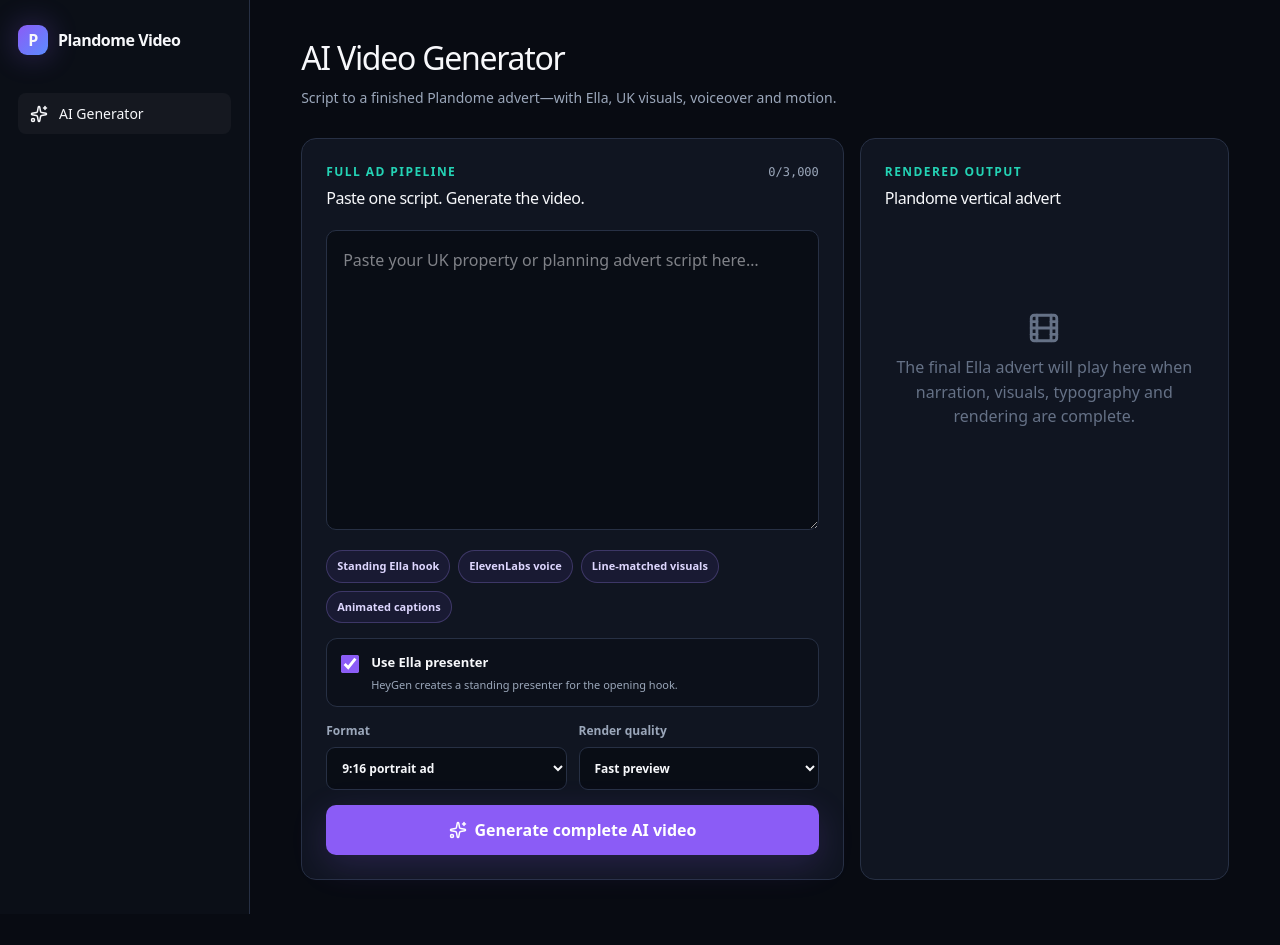
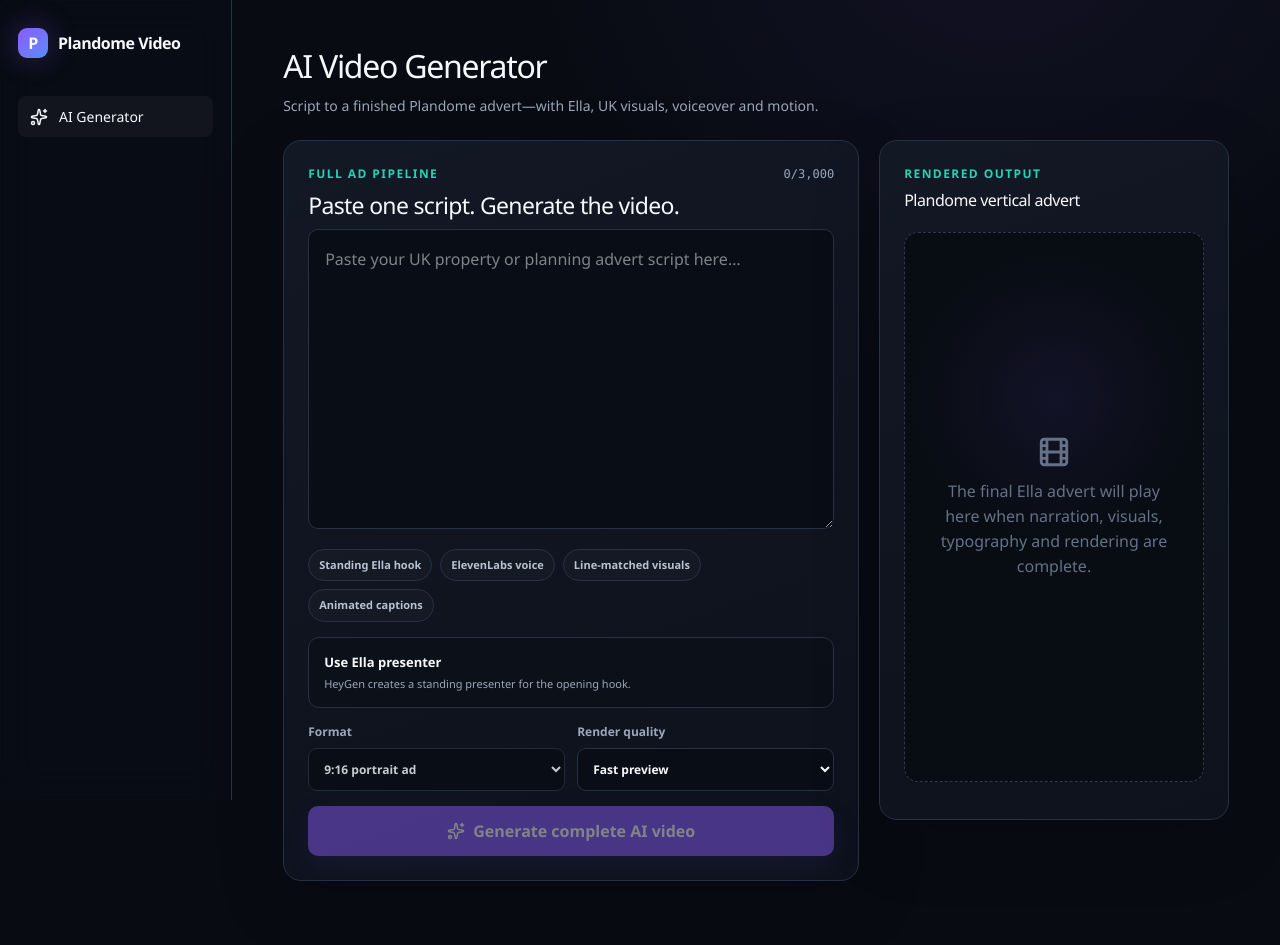
Before and after one commit to propertieswbm-crypto/plandome-ai-video, a Next.js app in the folder apps/web/: page /ai-video in a window 1280 px wide. Before the commit the page ends 914 px from the top, so only its background shows below. Built offline with nearby package versions, Linux system fonts and the light colour scheme.

Commit message:
Polish production video studio UI

```diff
--- a/apps/web/app/globals.css
+++ b/apps/web/app/globals.css
@@ -1,6 +1,8 @@
 @import "tailwindcss";
 
 :root {
+  --font-sans: "Segoe UI", Inter, ui-sans-serif, system-ui, sans-serif;
+  --font-mono: "Cascadia Code", "SFMono-Regular", Consolas, ui-monospace, monospace;
   --background: #080b12;
   --surface: #101521;
   --surface-raised: #171d2b;
@@ -145,3 +147,67 @@ button, input { font: inherit; }
   .app-main { padding: 24px 18px; }
   .app-header { align-items: flex-start; }
 }
+
+/* Production video studio */
+.app-shell { grid-template-columns: 232px minmax(0, 1fr); background: radial-gradient(circle at 78% -12%, #8b5cf615, transparent 34%), var(--background); }
+.sidebar { position: sticky; top: 0; height: 100vh; display: flex; flex-direction: column; padding: 28px 18px 20px; background: #090d15e8; backdrop-filter: blur(18px); }
+.studio-brand { gap: 12px; }
+.studio-brand .brand-mark { width: 36px; height: 36px; }
+.studio-brand > span:last-child { display: grid; gap: 1px; }
+.studio-brand small { color: #68758a; font-size: 8px; letter-spacing: .18em; }
+.sidebar-health { margin-top: auto; padding: 13px; display: flex; align-items: center; gap: 10px; border: 1px solid var(--border); border-radius: 12px; background: #ffffff05; }
+.sidebar-health > span, .generator-status span { width: 8px; height: 8px; flex: 0 0 auto; border-radius: 50%; background: #34d399; box-shadow: 0 0 12px #34d399aa; }
+.sidebar-health div { display: grid; gap: 3px; }
+.sidebar-health strong { font-size: 11px; }
+.sidebar-health small { color: var(--muted); font-size: 10px; }
+.app-main { width: 100%; max-width: 1480px; margin: 0 auto; padding: 42px clamp(24px, 4vw, 64px) 64px; }
+.generator-header { display: flex; align-items: flex-end; justify-content: space-between; gap: 30px; padding-bottom: 30px; border-bottom: 1px solid var(--border); }
+.generator-header h1 { margin: 12px 0 8px; font-size: clamp(32px, 4vw, 48px); line-height: 1; letter-spacing: -.055em; }
+.generator-header p { max-width: 720px; margin: 0; color: var(--muted); font-size: 15px; line-height: 1.55; }
+.generator-status { display: flex; align-items: center; gap: 8px; color: #a7f3d0; font-size: 11px; font-weight: 700; letter-spacing: .06em; text-transform: uppercase; }
+.generator-runtime { min-width: 126px; padding: 13px 15px; display: grid; gap: 2px; border: 1px solid var(--border); border-radius: 12px; background: #ffffff05; text-align: right; }
+.generator-runtime span { color: var(--muted); font-size: 10px; text-transform: uppercase; letter-spacing: .09em; }
+.generator-runtime strong { font-family: var(--font-mono); font-size: 18px; }
+.video-studio-grid { margin-top: 24px; grid-template-columns: minmax(0, 1.12fr) minmax(340px, .68fr); gap: 20px; align-items: start; }
+.studio-panel { border-radius: 18px; background: linear-gradient(160deg, #121824, #0d121c); box-shadow: 0 22px 70px #00000028; }
+.studio-panel-heading h2, .preview-heading h2 { margin: 5px 0 6px; font-size: 23px; }
+.panel-description { margin: 0 0 20px; color: var(--muted); font-size: 13px; }
+.script-field { overflow: hidden; border: 1px solid var(--border); border-radius: 13px; background: #080c13; transition: .18s ease; }
+.script-field:focus-within { border-color: #8b5cf6bb; box-shadow: 0 0 0 3px #8b5cf61f; }
+.script-field .script-input { min-height: 270px; border: 0; border-radius: 0; box-shadow: none; background: transparent; font-size: 15px; }
+.script-hint { padding: 11px 14px; display: flex; align-items: center; gap: 7px; color: #7f8ca1; border-top: 1px solid #1d2636; font-size: 11px; }
+.pipeline-summary span { display: inline-flex; align-items: center; gap: 5px; border-color: #273044; color: #b8c2d2; background: #ffffff05; }
+.pipeline-summary span svg { color: var(--accent); }
+.avatar-toggle { position: relative; align-items: center; padding: 15px; transition: .18s ease; }
+.avatar-toggle-active { border-color: #8b5cf666; background: #8b5cf60e; }
+.avatar-toggle > input { position: absolute; opacity: 0; pointer-events: none; }
+.option-icon { width: 38px; height: 38px; display: grid !important; place-items: center; border-radius: 10px; color: #c4b5fd; background: #8b5cf61c; }
+.avatar-toggle > span:nth-of-type(2) { flex: 1; }
+.toggle-switch { width: 38px; height: 22px; display: block !important; padding: 2px; border-radius: 99px; background: #30394a; transition: .18s ease; }
+.toggle-switch::after { content: ""; width: 18px; height: 18px; display: block; border-radius: 50%; background: white; transition: .18s ease; }
+.avatar-toggle-active .toggle-switch { background: var(--primary); }
+.avatar-toggle-active .toggle-switch::after { transform: translateX(16px); }
+.studio-controls select { cursor: pointer; }
+.studio-controls select:disabled { cursor: default; opacity: .8; }
+.video-preview-panel { position: sticky; top: 24px; min-height: 680px; }
+.preview-heading { display: flex; justify-content: space-between; align-items: flex-start; gap: 20px; }
+.format-pill { padding: 6px 9px; border: 1px solid var(--border); border-radius: 7px; color: var(--muted); font-family: var(--font-mono); font-size: 10px; }
+.video-empty { min-height: 550px; padding: 24px; border: 1px dashed #30394a; border-radius: 14px; background: radial-gradient(circle at 50% 30%, #8b5cf616, transparent 35%), #080c13; }
+.video-empty h3 { margin: 7px 0 0; color: var(--text); font-size: 16px; }
+.preview-device { width: 116px; height: 206px; display: flex; flex-direction: column; align-items: center; justify-content: center; gap: 12px; border: 1px solid #3a4660; border-radius: 18px; color: #c4b5fd; background: linear-gradient(145deg, #161d2b, #0b0f17); box-shadow: 0 20px 50px #0008; }
+.preview-device span { color: #6f7b8f; font-family: var(--font-mono); font-size: 8px; }
+.preview-steps { display: flex; flex-wrap: wrap; justify-content: center; gap: 7px; }
+.preview-steps span { padding: 6px 8px; border-radius: 6px; color: #7f8ca1; background: #ffffff06; font-family: var(--font-mono); font-size: 8px; }
+.button:disabled { cursor: not-allowed; opacity: .48; transform: none; }
+
+@media (max-width: 900px) {
+  .generator-header { align-items: flex-start; }
+  .video-preview-panel { position: static; }
+}
+@media (max-width: 600px) {
+  .generator-header { display: block; }
+  .generator-runtime { margin-top: 18px; text-align: left; }
+  .app-main { padding: 24px 16px 40px; }
+  .studio-panel { padding: 18px; }
+  .video-empty { min-height: 430px; }
+}
```
